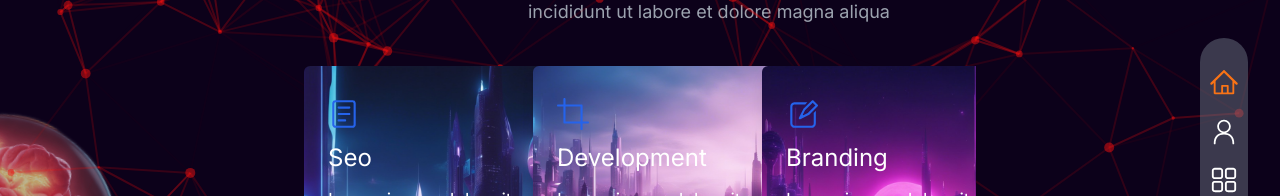
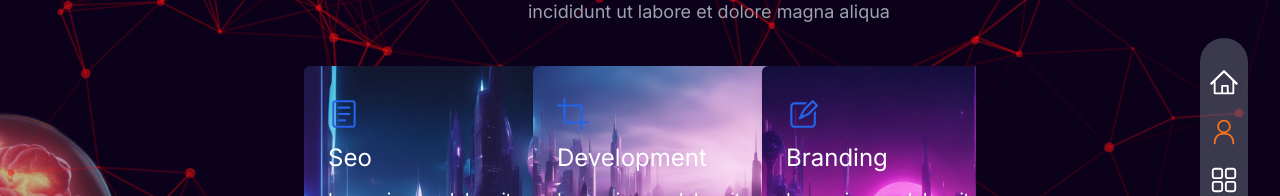
Before and after one commit to TBukhaidze/next-ts-project, a Next.js app: page /about-me in a window 1280 px wide. Shown: the part 282-478 px from the top of the page. Built offline with nearby package versions, Linux system fonts and the light colour scheme.

Commit message:
fixed bug in sidebar

```diff
--- a/components/Sidebar.tsx
+++ b/components/Sidebar.tsx
@@ -8,11 +8,10 @@ import Link from "next/link";
 import Transition from "./Transition";
 
 const Sidebar = () => {
+  const path = usePathname();
   const [isRouting, setIsRouting] = useState(false);
-  const [isActive, setIsActive] = useState("Home");
+  const [isActive, setIsActive] = useState(path);
   const [prevPath, setPrevPath] = useState("/");
-
-  const path = usePathname();
 
   useEffect(() => {
     if (prevPath !== path) {
@@ -31,6 +30,10 @@ const Sidebar = () => {
     }
   }, [isRouting, path]);
 
+  useEffect(() => {
+    setIsActive(path);
+  }, [path]);
+
   return (
     <div className="fixed right-8 top-[40%] z-[20] h-[200px] w-[48px] rounded-full bg-gray-500 bg-opacity-50">
       <AnimatePresence mode="wait">
@@ -40,11 +43,11 @@ const Sidebar = () => {
             <Link
               key={link.name}
               href={link.link}
-              onClick={() => setIsActive(link.name)}
+              onClick={() => setIsActive(link.link)}
             >
               <link.icon
                 className={`w-[28px] h-[28px] ${
-                  isActive === link.name ? "text-orange-500" : "text-white"
+                  isActive === link.link ? "text-orange-500" : "text-white"
                 }`}
               />
             </Link>
```
